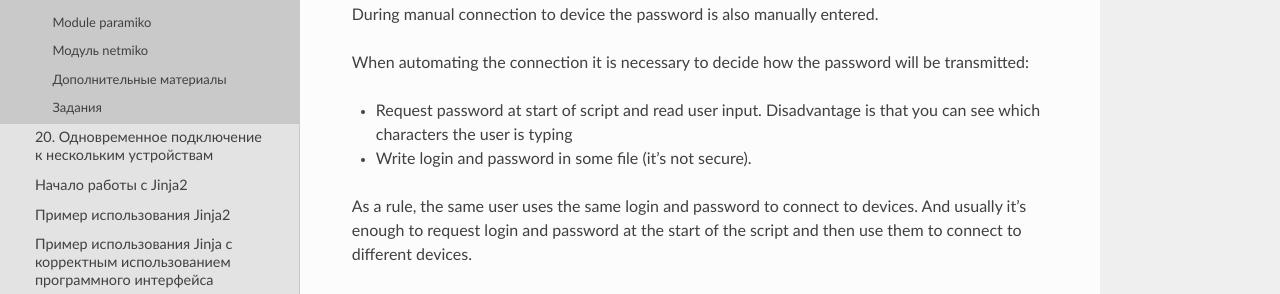
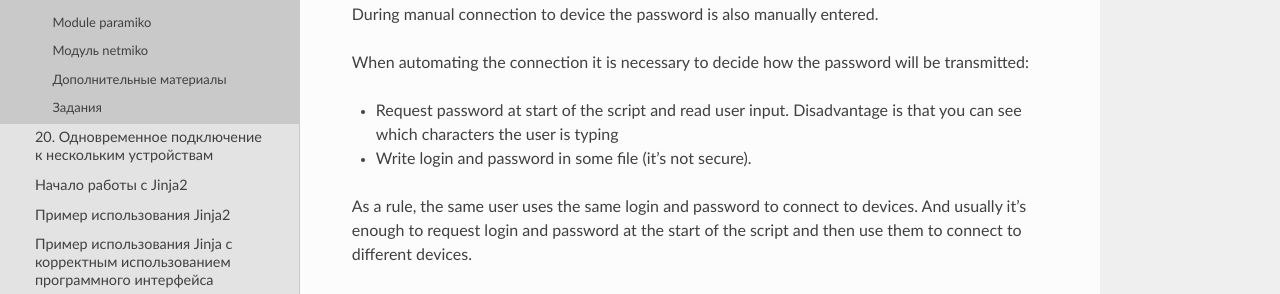
Before and after one commit to Aidar5/nattoeng, a Sphinx documentation site: the page built from docs/source/book/19_ssh_telnet/password.rst, in a window 1280 px wide and 900 px high. Shown: the part 204-498 px from the top of the window. Built offline with Sphinx 7.4.7 and the Read the Docs theme 2.0.0, drawn with Linux system fonts in a browser that asks for light colours; pages that are not in the unit, such as notebooks, are missing from menus.

Commit message:
Update password.rst

```diff
--- a/docs/source/book/19_ssh_telnet/password.rst
+++ b/docs/source/book/19_ssh_telnet/password.rst
@@ -5,7 +5,7 @@ During manual connection to device the password is also manually entered.
 
 When automating the connection it is necessary to decide how the password will be transmitted:
 
-* Request password at start of script and read user input. Disadvantage is that you can see which characters the user is typing
+* Request password at start of the script and read user input. Disadvantage is that you can see which characters the user is typing
 * Write login and password in some file (it’s not secure).
 
 As a rule, the same user uses the same login and password to connect to devices. And usually it’s enough to request login and password at the start of the script and then use them to connect to different devices.
```
